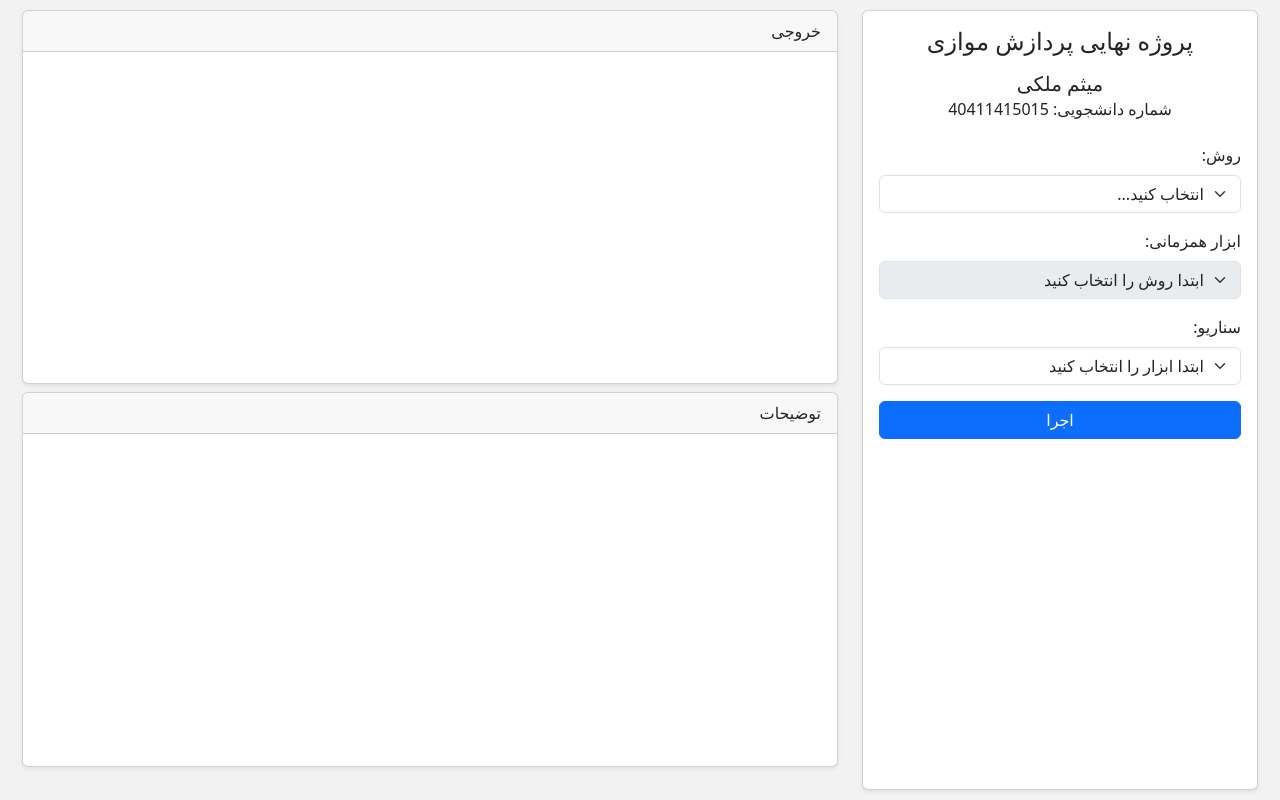
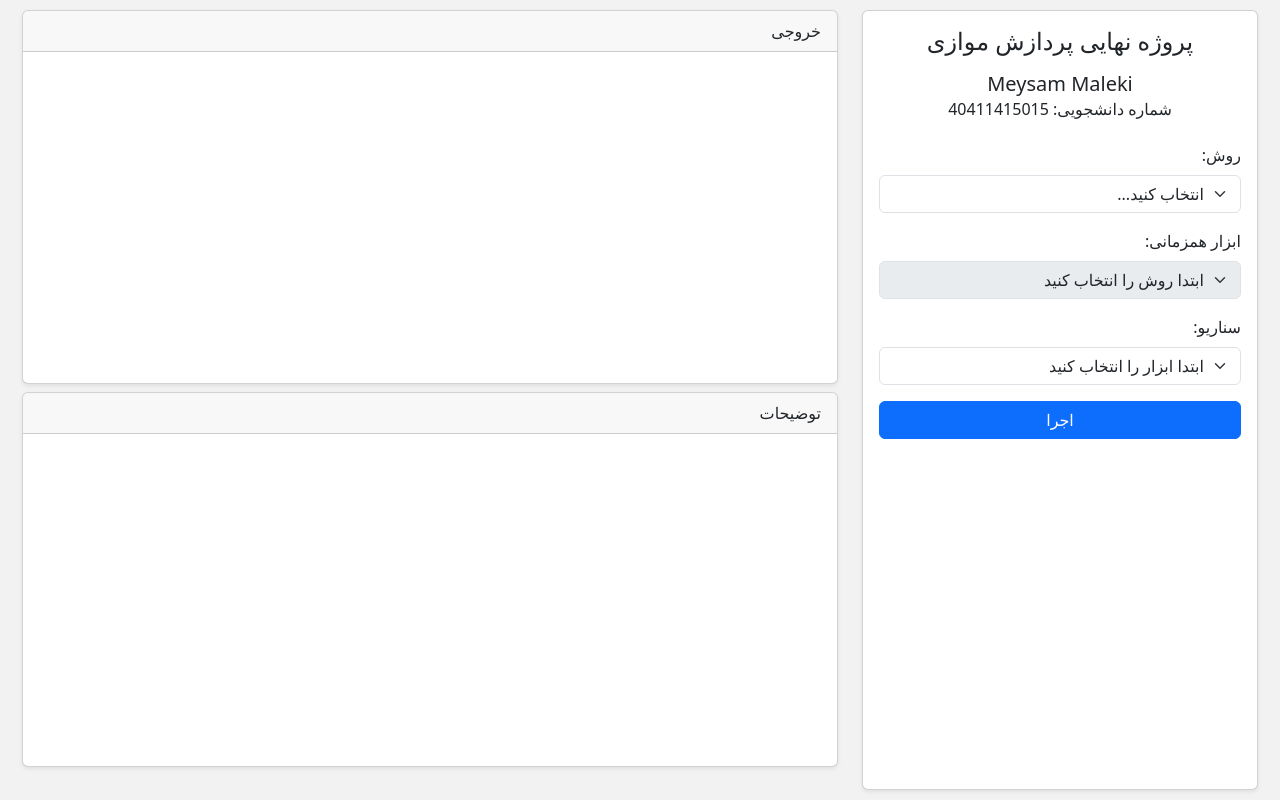
Before and after one commit to mdotmaleki/Thread-Proccess, a FastAPI app: page / in a window 1280 px wide. Run offline with FastAPI, Linux system fonts and the light colour scheme.

Commit message:
Change name

```diff
--- a/templates/index.html
+++ b/templates/index.html
@@ -40,7 +40,7 @@
                 <div class="card-body">
 
                     <h4 class="text-center mb-3">پروژه نهایی پردازش موازی</h4>
-                    <h5 class="text-center mb-1">میثم ملکی</h5>
+                    <h5 class="text-center mb-1">Meysam Maleki</h5>
                     <h6 class="text-center mb-4">شماره دانشجویی: 40411415015</h6>
 
                     <!-- روش -->
```
